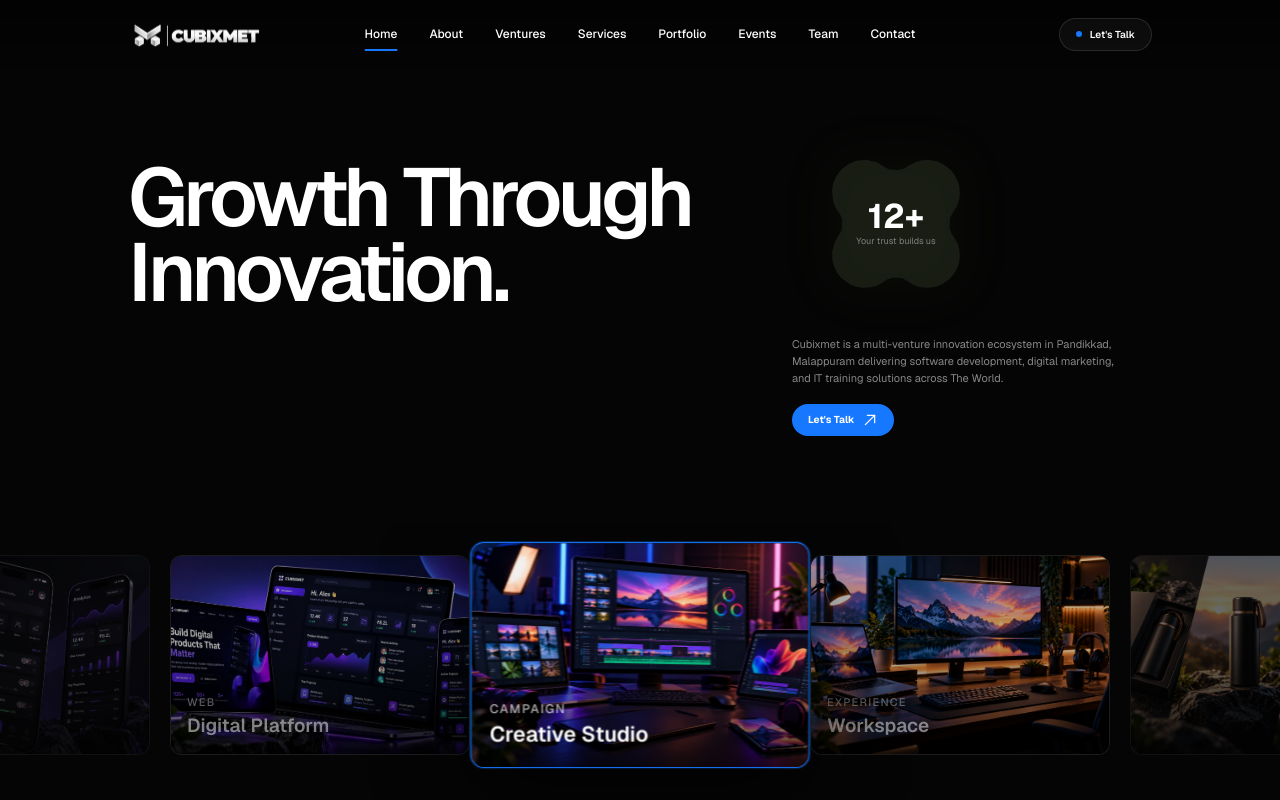
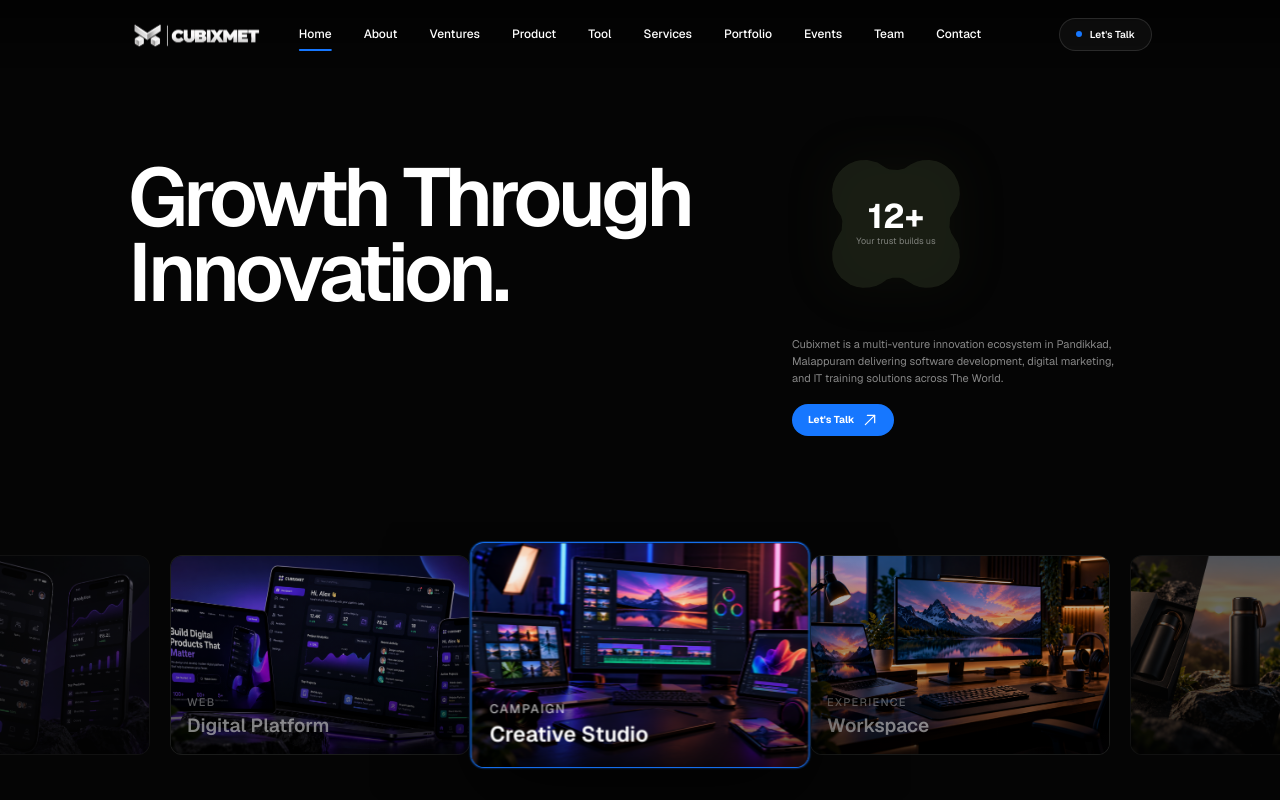
Before and after one commit to amnas-cubixmet/cubixmet, a Next.js app: page / in a window 1280 px wide. Shown: the top 800 px of the page. Built offline with nearby package versions, Linux system fonts and the light colour scheme.

Commit message:
feat(nav): add Product and Tool links for desktop and mobile

```diff
--- a/data/navigation.ts
+++ b/data/navigation.ts
@@ -3,6 +3,8 @@ export const navLinks = [
   ["#top", "Home"],
   ["#about", "About"],
   ["#ventures", "Ventures"],
+  ["/products", "Product"],
+  ["/tools", "Tool"],
   ["#services", "Services"],
   ["#work", "Portfolio"],
   ["/events", "Events"],
```
